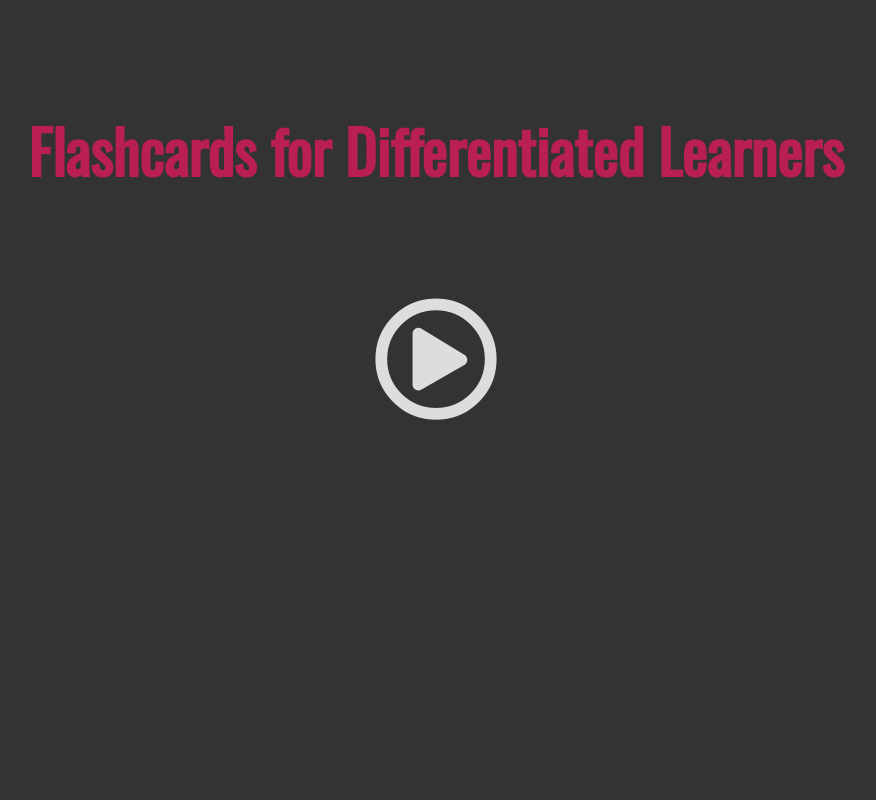
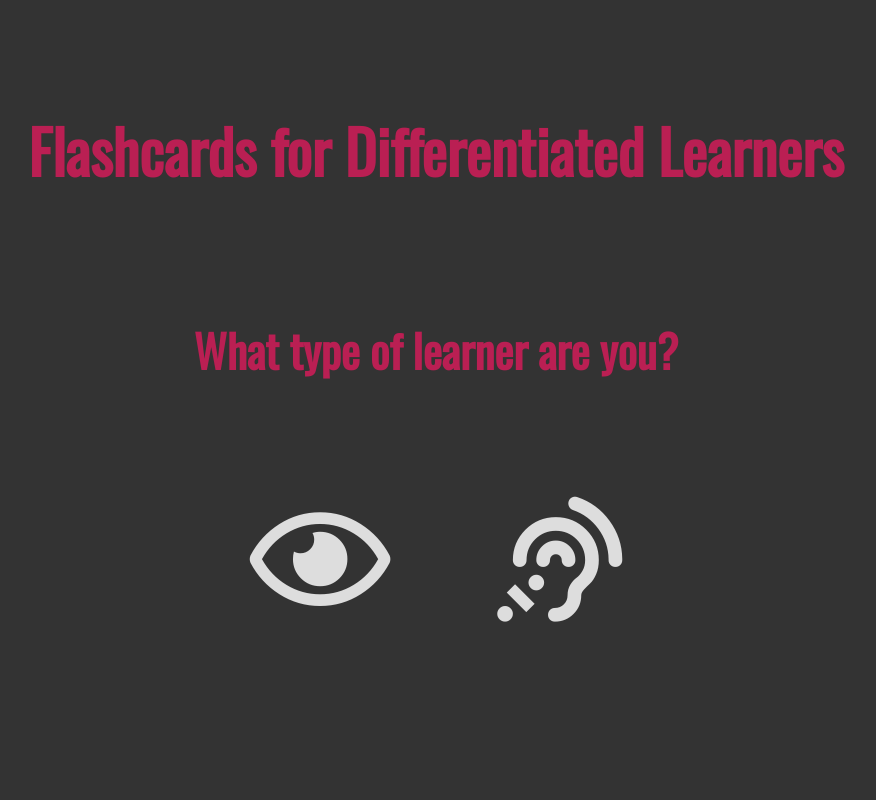
Before and after one commit to ajvera/flashcard-app, a Flask app: page / in a window 1280 px wide. Shown: the whole page, without its empty margins (204-1080 px from the left). Run offline with Flask 2, Linux system fonts and the light colour scheme; some libraries are stand-ins or nearby versions.

Commit message:
add aural style

```diff
--- a/app.py
+++ b/app.py
@@ -14,8 +14,9 @@ def index():
     return render_template('index.html')
 
 # Flashcard review page
-@app.route("/flashcards")
-def get():
+@app.route("/flashcards", defaults={'style': None})
+@app.route("/flashcards/<style>")
+def get(style):
     flashcards = Flashcard.query.all()
     print(flashcards)
     if len(flashcards) < 1:
@@ -67,5 +68,5 @@ def delete(id):
         print(e)
 
 if __name__ == "__main__":
-    # app.debug = True
+    app.debug = True
     app.run(host="0.0.0.0", port=8000)
--- a/static/styles/index.css
+++ b/static/styles/index.css
@@ -9,7 +9,12 @@
     color: #ba1f53;
 }
 
-a#study {
+span {
+    display: block
+}
+
+a.study {
     color:#ddd;
     font-size: 125px;
+    padding: 50px;
 }
--- a/static/styles/layout.css
+++ b/static/styles/layout.css
@@ -2,7 +2,8 @@
 * {
   margin: 0px;
   padding: 0px;
-  box-sizing: border-box;
+  -webkit-box-sizing: border-box;
+          box-sizing: border-box;
 }
 html,
 body {
--- a/tabledef.py
+++ b/tabledef.py
@@ -7,8 +7,8 @@ from flask import request
 from flask_sqlalchemy import SQLAlchemy
 
 project_dir = os.path.dirname(os.path.abspath(__file__))
-# database_file =  "postgresql://avera:@+0Ku$@@localhost/flashapp".format(os.path.join(project_dir, "flashapp.db"))
-database_file =  "postgres://dfrjqzdijhpkgb:b1dc57010e2284d7f59edd034651d5302115d490265bd6e9faed14991bee4863@ec2-75-101-147-226.compute-1.amazonaws.com:5432/d3bb19dj0l1lk1".format(os.path.join(project_dir, "flashapp.db"))
+database_file =  "postgresql://avera:@+0Ku$@@localhost/flashapp".format(os.path.join(project_dir, "flashapp.db"))
+# database_file =  "postgres://dfrjqzdijhpkgb:b1dc57010e2284d7f59edd034651d5302115d490265bd6e9faed14991bee4863@ec2-75-101-147-226.compute-1.amazonaws.com:5432/d3bb19dj0l1lk1".format(os.path.join(project_dir, "flashapp.db"))
 
 app = Flask(__name__)
 app.config["SQLALCHEMY_TRACK_MODIFICATIONS"] = False
--- a/templates/index.html
+++ b/templates/index.html
@@ -7,6 +7,8 @@
 {% block content %}
     <div class="welcome-mat">
         <h1>Flashcards for Differentiated Learners</h1>
-        <a class="nostyle" id="study" href="/flashcards"><i class="far fa-play-circle"></i></a>
+        <h2>What type of learner are you?</h2>
+        <a class="nostyle study" href="/flashcards"><i class="far fa-eye"></i></i></a>
+        <a class="nostyle study" href="/flashcards/aural"><i class="fas fa-assistive-listening-systems"></i></i></a>
     </div>
 {% endblock %}
--- a/templates/show.html
+++ b/templates/show.html
@@ -24,5 +24,7 @@
         <br><br>
     {% endfor %}
     <a class="nostyle" id="new" href="/flashcards/new"><i class="far fa-plus-square"></i></a>
-
+    <script src="//cdnjs.cloudflare.com/ajax/libs/jquery/2.1.3/jquery.min.js"></script>
+    <script src="//cdnjs.cloudflare.com/ajax/libs/materialize/0.95.1/js/materialize.min.js"></script>
+    <script src="/static/js/main.js"></script>
 {% endblock %}
```
Also changed, not shown: static/js/main.js (added, +19 -0 lines), static/styles/show.css (+6 -2 lines).
